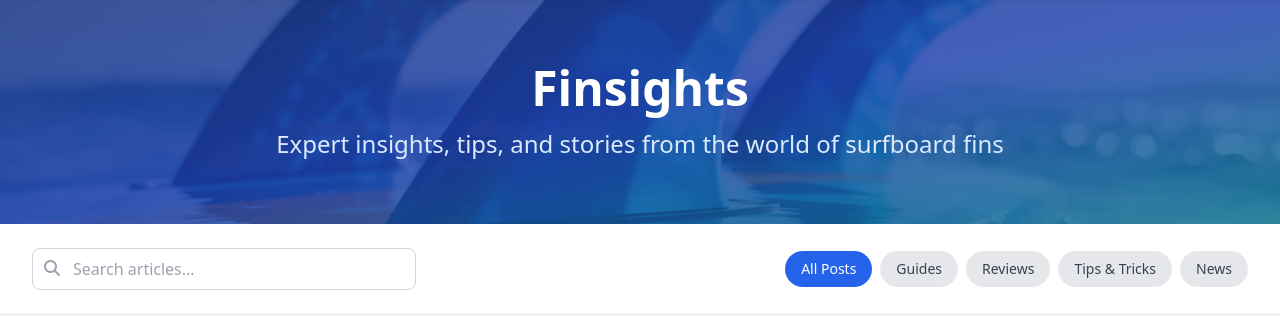
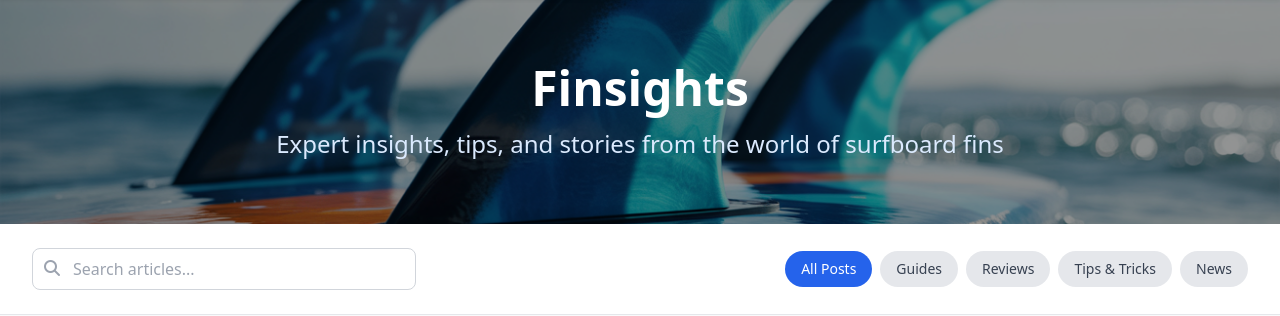
Before and after one commit to Tiste42/finfinder-site, a Flask app: page /finsights in a window 1280 px wide. Shown: the part 81-397 px from the top of the page. Run offline with Flask 3, Linux system fonts and the light colour scheme; some libraries are stand-ins or nearby versions.

Commit message:
It's the blog site header image so that it's viewable.

```diff
--- a/templates/finsights.html
+++ b/templates/finsights.html
@@ -36,9 +36,9 @@
         <img
             src="{{ url_for('static', filename='finsights_hero.jpg') }}"
             alt="Surfboard fins in the water"
-            class="w-full h-full object-cover opacity-60"
+            class="w-full h-full object-cover"
         >
-        <div class="absolute inset-0 bg-gradient-to-br from-blue-900/70 via-blue-800/70 to-cyan-700/70"></div>
+        <div class="absolute inset-0 bg-black bg-opacity-40"></div>
     </div>
 
     <!-- Content -->
```
